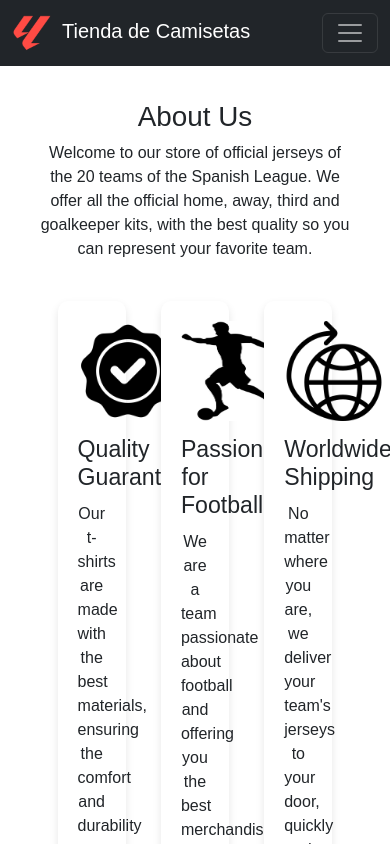
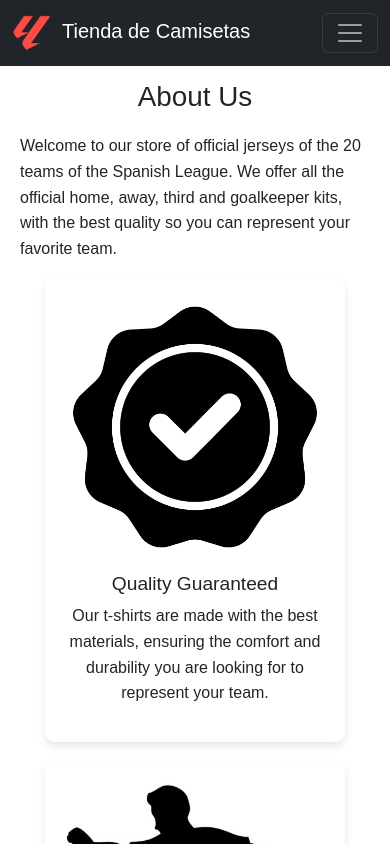
Before and after one commit to LuisGuerra05/ProyectoSoftware, a React (Create React App) app in the folder client/: page /about in a window 390 px wide. Shown: the top 844 px of the page. Built offline with nearby package versions, Linux system fonts and the light colour scheme.

Commit message:
Aboutus ahora lo hice responsive

```diff
--- a/client/src/components/AboutUs.css
+++ b/client/src/components/AboutUs.css
@@ -1,43 +1,73 @@
-.about-us-container {
-    padding: 40px;
+
+  .about-us-container {
+    max-width: 1200px;
+    margin: 0 auto;
+    padding: 20px;
+  }
+
+  h1, h2 {
     text-align: center;
+    margin-bottom: 20px;
+  }
+
+  p {
+    line-height: 1.6;
   }
 
   .features-container {
     display: flex;
-    justify-content: space-around;
     flex-wrap: wrap;
-    margin-top: 30px;
+    justify-content: center;
+    gap: 20px;
   }
 
   .feature-card {
-    width: 22%;
-    background-color: white;
+    background: #fff;
     border-radius: 10px;
     box-shadow: 0 4px 8px rgba(0, 0, 0, 0.1);
+    max-width: 300px;
     padding: 20px;
-    margin: 10px;
+    text-align: center;
+    transition: transform 0.3s;
+    flex: 1 1 calc(33.333% - 40px);
+  }
+
+  .feature-card img {
+    width: 100%;
+    height: auto;
+    border-radius: 10px;
+  }
+
+  .feature-card h3 {
+    margin-top: 15px;
+    font-size: 1.2rem;
+  }
+
+  .feature-card p {
+    font-size: 1rem;
+  }
+
+  .feature-card:hover {
+    transform: translateY(-10px);
+  }
+
+  .mission-section {
+    background: #f8f8f8;
+    border-radius: 10px;
+    padding: 20px;
+    margin-top: 40px;
     text-align: center;
   }
 
-  .feature-card img {
-    width: 100px;
-    height: 100px;
-    margin-bottom: 15px;
+  /* Estilos Responsivos */
+  @media (max-width: 768px) {
+    .feature-card {
+      flex: 1 1 calc(50% - 20px);
+    }
   }
 
-  .feature-card h3 {
-    margin-bottom: 10px;
+  @media (max-width: 480px) {
+    .feature-card {
+      flex: 1 1 100%;
+    }
   }
-
-  .mission-section {
-    margin-top: 50px;
-    padding: 40px;
-    background-color: #f7f7f7;
-    border-radius: 10px;
-  }
-
-  .mission-section h2 {
-    font-size: 32px;
-    margin-bottom: 20px;
-  }
```
